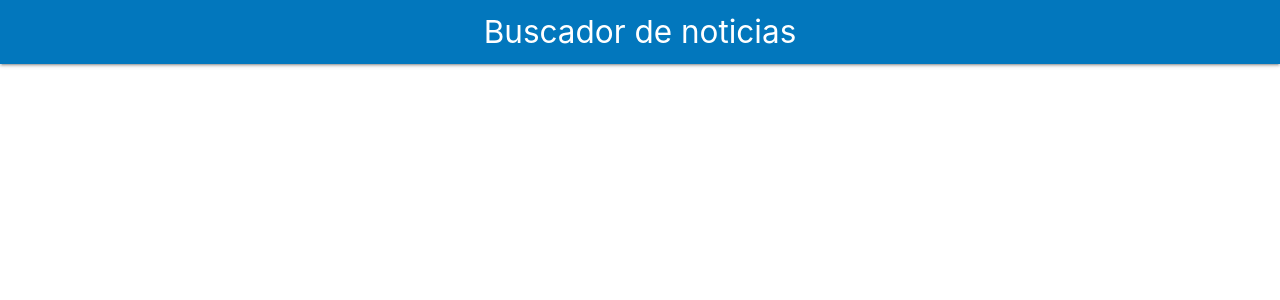
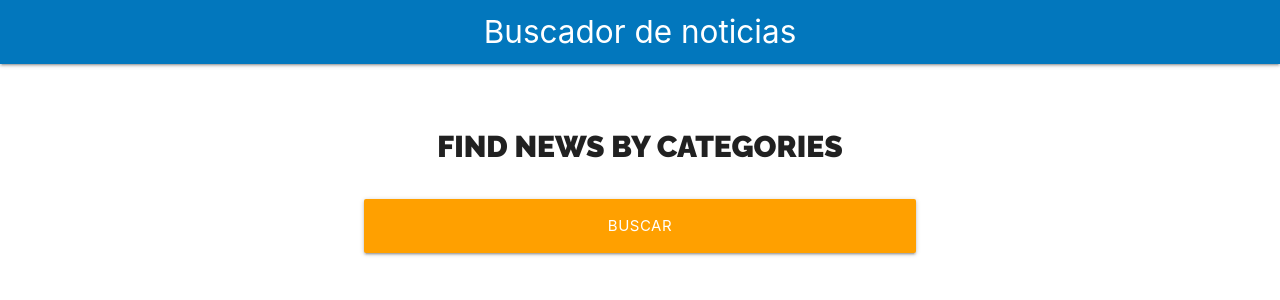
Before and after one commit to AttilioGiglio/-News-search-engine, a React (Create React App) app: page / in a window 1280 px wide. Shown: the top 300 px of the page. Built offline with nearby package versions, Linux system fonts and the light colour scheme.

Commit message:
adding button and modules.css

```diff
--- a/src/App.js
+++ b/src/App.js
@@ -1,10 +1,14 @@
 import React, {Fragment} from 'react';
-import Header from './Components/Header'
+import Header from './Components/Header';
+import Form from './Components/Form';
 
 function App() {
   return (
     <Fragment>
       <Header titulo='Buscador de noticias' />
+      <div className='container white'>
+      <Form />
+      </div>
     </Fragment>
   );
 }
--- /dev/null
+++ b/src/Components/Form.js
@@ -0,0 +1,23 @@
+import React from 'react';
+import styles from './Formulario.module.css';
+
+const Form = () => {
+    return (
+        <div className={`row ${styles.buscador}`}>
+            <div className='col s12 m8 offset-m2'>
+                <form>
+                    <h2 className={styles.heading}>Find news by categories</h2>
+                    <div className='input-field col s12'>
+                        <input
+                        type='submit'
+                        className={`btn-large amber darken-2 ${styles.btn_block}`}
+                        value='buscar'
+                        />
+                    </div>
+                </form>
+            </div>
+        </div>
+    )
+}
+
+export default Form
--- /dev/null
+++ b/src/Components/Formulario.module.css
@@ -0,0 +1,15 @@
+.heading {
+    font-family: 'Raleway', sans-serif;
+    font-weight:900;
+    font-size: 2rem;
+    text-transform: uppercase;
+    text-align: center;
+}
+.buscador{
+    margin-top: 2rem;
+    margin-bottom: 2rem;
+    text-align: center;
+}
+.btn_block{
+    width:100%;
+}
```
